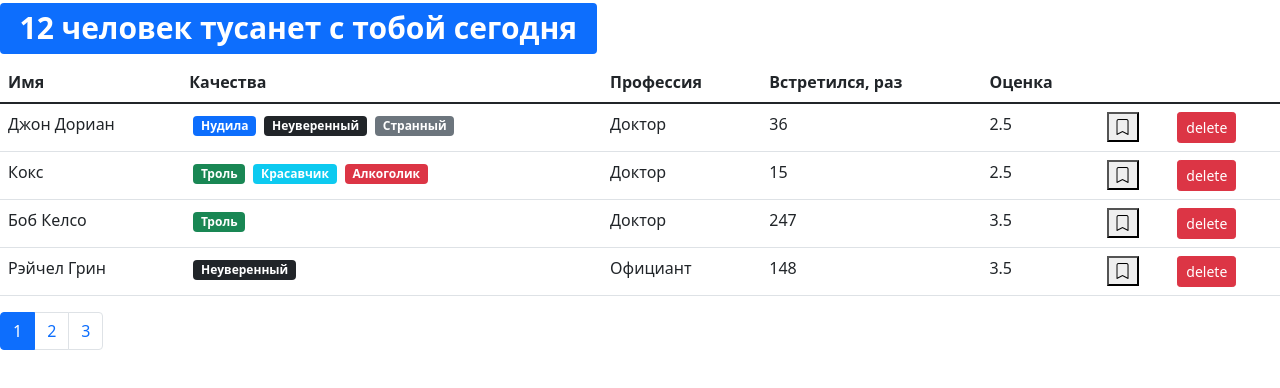
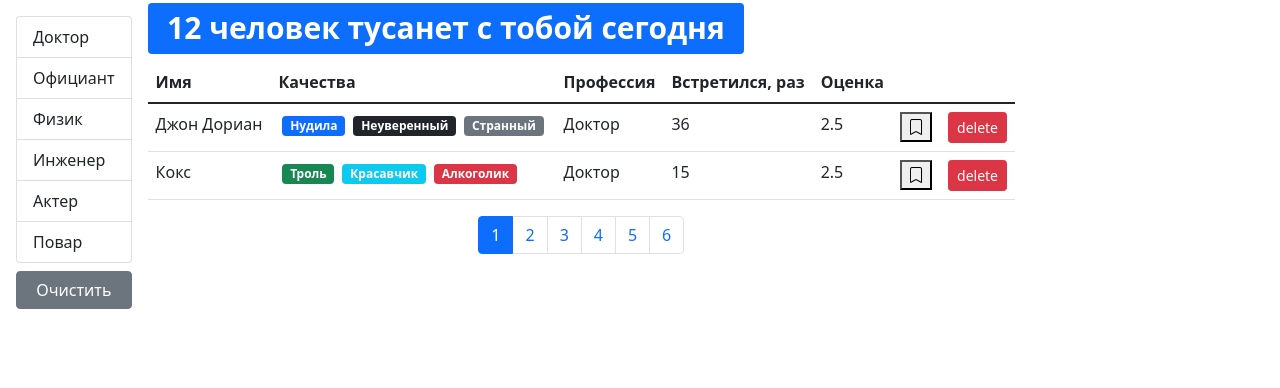
Before and after one commit to nvmle/react-lesson2-fast-company, a React (Create React App) app: page / in a window 1280 px wide. Shown: the top 388 px of the page. Built offline with nearby package versions, Linux system fonts and the light colour scheme.

Commit message:
add grouplist

```diff
--- a/src/API/fake.api/user.api.js
+++ b/src/API/fake.api/user.api.js
@@ -1,11 +1,5 @@
-const professions = {
-  doctor: { _id: "67rdca3eeb7f6fgeed471818", name: "Доктор" },
-  waiter: { _id: "67rdca3eeb7f6fgeed471820", name: "Официант" },
-  physics: { _id: "67rdca3eeb7f6fgeed471814", name: "Физик" },
-  engineer: { _id: "67rdca3eeb7f6fgeed471822", name: "Инженер" },
-  actor: { _id: "67rdca3eeb7f6fgeed471824", name: "Актер" },
-  cook: { _id: "67rdca3eeb7f6fgeed471829", name: "Повар" }
-};
+import { professions } from "../professions.api";
+
 const qualities = {
   tedious: {
     _id: "67rdca3eeb7f6fgeed471198",
--- a/src/API/index.js
+++ b/src/API/index.js
@@ -1,5 +1,7 @@
 import * as users from "./fake.api/user.api";
+import professions from "./professions.api";
 const API = {
-  users
+  users,
+  professions
 };
 export default API;
--- /dev/null
+++ b/src/API/professions.api.js
@@ -0,0 +1,17 @@
+export const professions = {
+  doctor: { _id: "67rdca3eeb7f6fgeed471818", name: "Доктор" },
+  waiter: { _id: "67rdca3eeb7f6fgeed471820", name: "Официант" },
+  physics: { _id: "67rdca3eeb7f6fgeed471814", name: "Физик" },
+  engineer: { _id: "67rdca3eeb7f6fgeed471822", name: "Инженер" },
+  actor: { _id: "67rdca3eeb7f6fgeed471824", name: "Актер" },
+  cook: { _id: "67rdca3eeb7f6fgeed471829", name: "Повар" }
+};
+
+const fetchAll = () =>
+  new Promise((resolve) => {
+    window.setTimeout(function () {
+      resolve(professions);
+    }, 2000);
+  });
+
+export default { fetchAll };
--- a/src/app/App.js
+++ b/src/app/App.js
@@ -1,6 +1,5 @@
 import React, { useState } from "react";
 import Users from "../components/users";
-import SearchStatus from "../components/searchStatus";
 import api from "../API";
 
 const App = () => {
@@ -27,7 +26,6 @@
 
   return (
     <>
-      <SearchStatus length={users.length} />
       <Users
         onDelete={handleDelete}
         users={users}
--- /dev/null
+++ b/src/components/groupList.jsx
@@ -0,0 +1,40 @@
+import React from "react";
+import PropTypes from "prop-types";
+
+const GroupList = ({
+  items,
+  valueProperty,
+  contentProperty,
+  onItemSelect,
+  selectedItem
+}) => {
+  return (
+    <ul className="list-group">
+      {Object.keys(items).map((item) => (
+        <li
+          key={items[item][valueProperty]}
+          className={
+            "list-group-item" + (items[item] === selectedItem ? " active" : "")
+          }
+          onClick={() => onItemSelect(items[item])}
+          role="button"
+        >
+          {items[item][contentProperty]}
+        </li>
+      ))}
+    </ul>
+  );
+};
+GroupList.defaultProps = {
+  valueProperty: "_id",
+  contentProperty: "name"
+};
+GroupList.propTypes = {
+  items: PropTypes.object.isRequired,
+  valueProperty: PropTypes.string.isRequired,
+  contentProperty: PropTypes.string.isRequired,
+  onItemSelect: PropTypes.func,
+  selectedItem: PropTypes.object
+};
+
+export default GroupList;
--- a/src/components/user.jsx
+++ b/src/components/user.jsx
@@ -19,7 +19,7 @@
       <td>{name}</td>
       <td>
         {qualities.map((qualitie) => (
-          <Qualities key={_id} {...qualitie} />
+          <Qualities key={qualitie._id} {...qualitie} />
         ))}
       </td>
       <td>{profession.name}</td>
--- a/src/components/users.jsx
+++ b/src/components/users.jsx
@@ -1,21 +1,61 @@
-import React, { useState } from "react";
+import React, { useState, useEffect } from "react";
 import PropTypes from "prop-types";
 import User from "./user";
 import Pagination from "./pagination";
 import { paginate } from "../utils/paginate";
+import GroupList from "./groupList";
+import api from "../API";
+import SearchStatus from "./searchStatus";
 
 const Users = ({ users: allUsers, ...rest }) => {
-  const count = allUsers.length;
-  const pageSize = 4;
   const [currentPage, setCurrentPage] = useState(1);
+  const [professions, setProfessions] = useState();
+  const [selectedProf, setSelectedProf] = useState();
+  const pageSize = 2;
+
+  useEffect(() => {
+    api.professions.fetchAll().then((data) => setProfessions(data));
+  }, []);
+
+  useEffect(() => {
+    setCurrentPage(1);
+  }, [selectedProf]);
+
+  const handleProfessionSelect = (item) => {
+    setSelectedProf(item);
+  };
+
   const handlePageChange = (pageIndex) => {
     setCurrentPage(pageIndex);
   };
 
-  const users = paginate(allUsers, currentPage, pageSize);
+  const filteredUsers = selectedProf
+    ? allUsers.filter((user) => user.profession === selectedProf)
+    : allUsers;
 
+  const count = filteredUsers.length;
+  const users = paginate(filteredUsers, currentPage, pageSize);
+
+  const clearFilter = () => {
+    setSelectedProf();
+  };
   return (
-    <>
+    <div className="d-flex">
+      {professions && (
+        <div className="d-flex flex-column flex-shrink-0 p-3">
+          <GroupList
+            selectedItem={selectedProf}
+            items={professions}
+            onItemSelect={handleProfessionSelect}
+          />
+          <button onClick={clearFilter} className="btn btn-secondary mt-2">
+            {" "}
+            Очистить
+          </button>
+        </div>
+      )}
+      <div className="d-flex flex-column">
+        <SearchStatus length={count} />
         {count > 0 && (
           <table className="table">
             <thead>
@@ -35,13 +75,16 @@
             </tbody>
           </table>
         )}
+        <div className="d-flex justify-content-center">
           <Pagination
             itemsCount={count}
             pageSize={pageSize}
             currentPage={currentPage}
             onPageChange={handlePageChange}
           />
-    </>
+        </div>
+      </div>
+    </div>
   );
 };
 Users.propTypes = {
```
Also changed, not shown: .eslintrc.js. Lines whose indentation alone changed are shown as unchanged.
